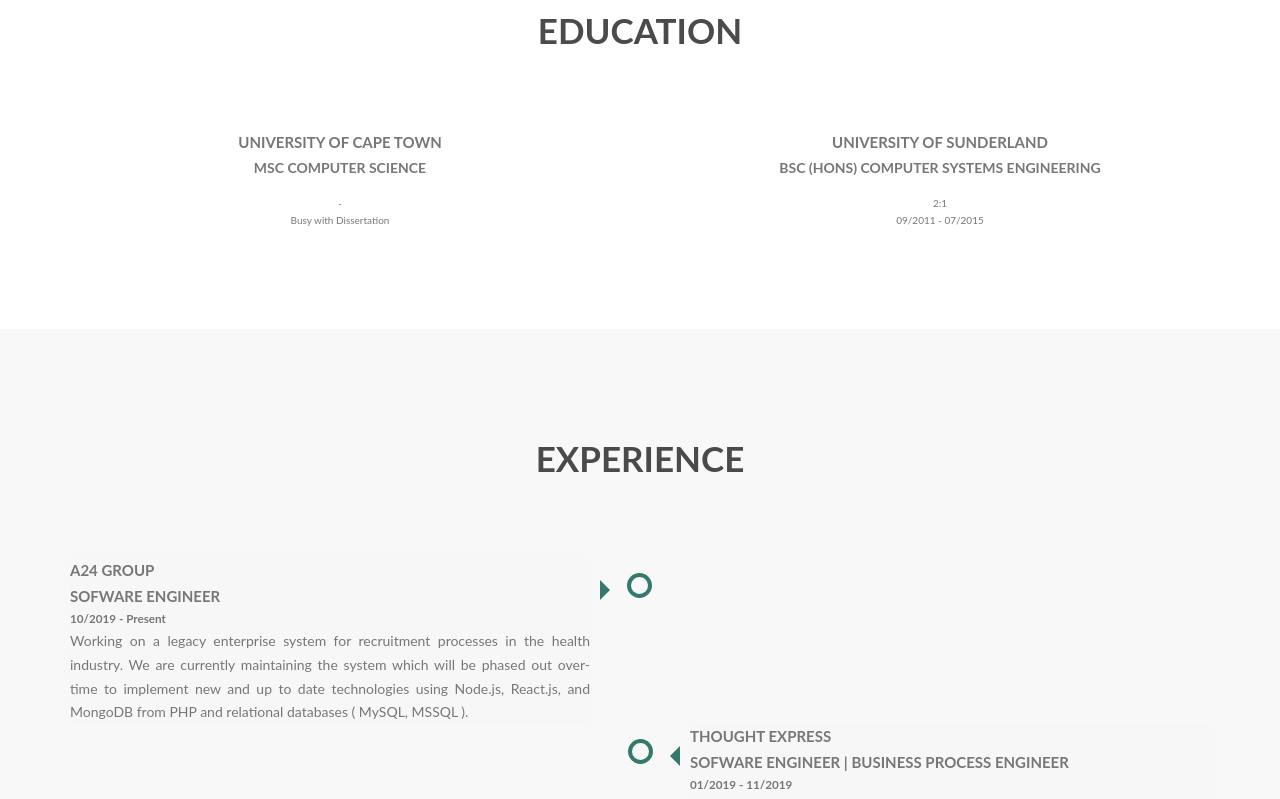
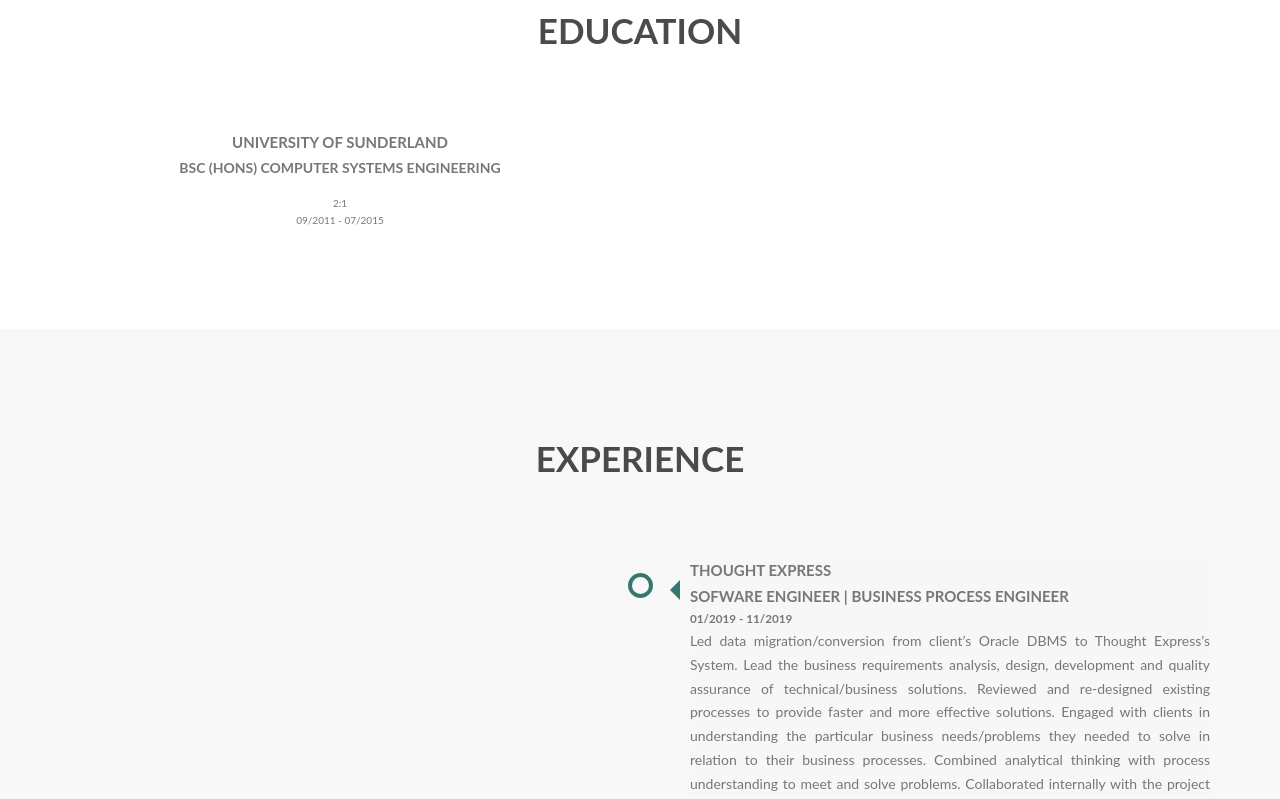
Before and after one commit to jacksonmoji/portfolio, a React (Create React App) app: page / in a window 1280 px wide. Shown: the part 2000-2799 px from the top of the page. Built offline with nearby package versions, Linux system fonts and the light colour scheme; a web font is replaced by a local one.

Commit message:
removing a24group and education

```diff
--- a/src/assets/Components/Education.js
+++ b/src/assets/Components/Education.js
@@ -17,13 +17,13 @@
           </h1>
         </div>
         <div className="row">
-          <div className="col-1-of-2">
+          {/* <div className="col-1-of-2">
             <h2>UNIVERSITY OF CAPE TOWN</h2>
             <h3 className="heading-tertiary u-margin-bottom-small"> MSC COMPUTER SCIENCE </h3>
             <p> - </p>
             <p> Busy with Dissertation </p>
 
-          </div>
+          </div> */}
 
           <div className="col-1-of-2">
             <h2>UNIVERSITY OF SUNDERLAND</h2>
--- a/src/assets/Components/Experience.js
+++ b/src/assets/Components/Experience.js
@@ -16,7 +16,7 @@
           </h2>
         </div>
         <div class="row timeline">
-          <div class="timeline__container timeline__container--left">
+          {/* <div class="timeline__container timeline__container--left">
             <div class="content">
               <h1>A24 GROUP</h1>
               <h2>SOFWARE ENGINEER</h2>
@@ -28,7 +28,7 @@
 and MongoDB from PHP and relational databases ( MySQL, MSSQL ).
               </p>
             </div>
-          </div>
+          </div> */}
           <div class="timeline__container timeline__container--right">
             <div class="content">
               <h1>THOUGHT EXPRESS</h1>
```
